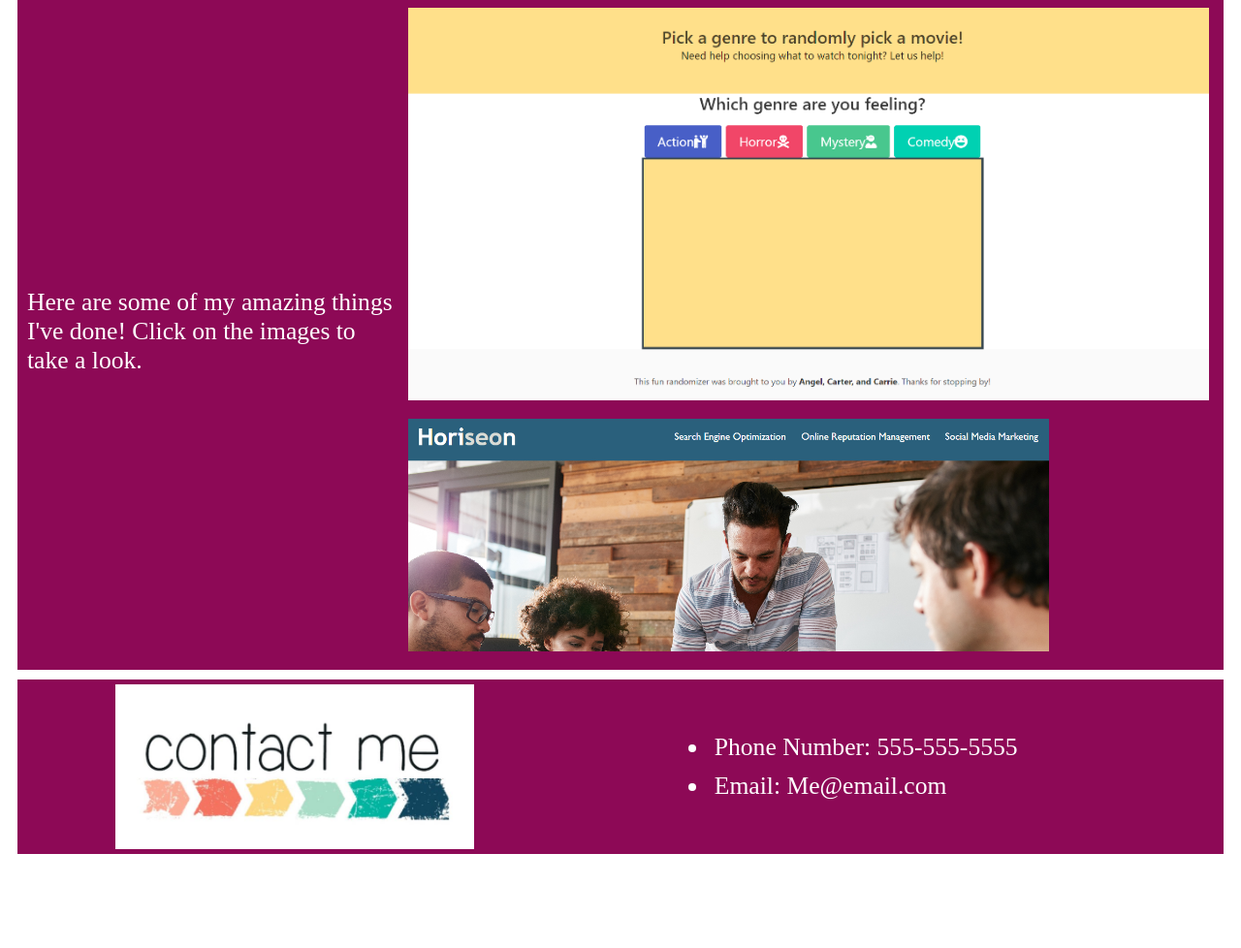
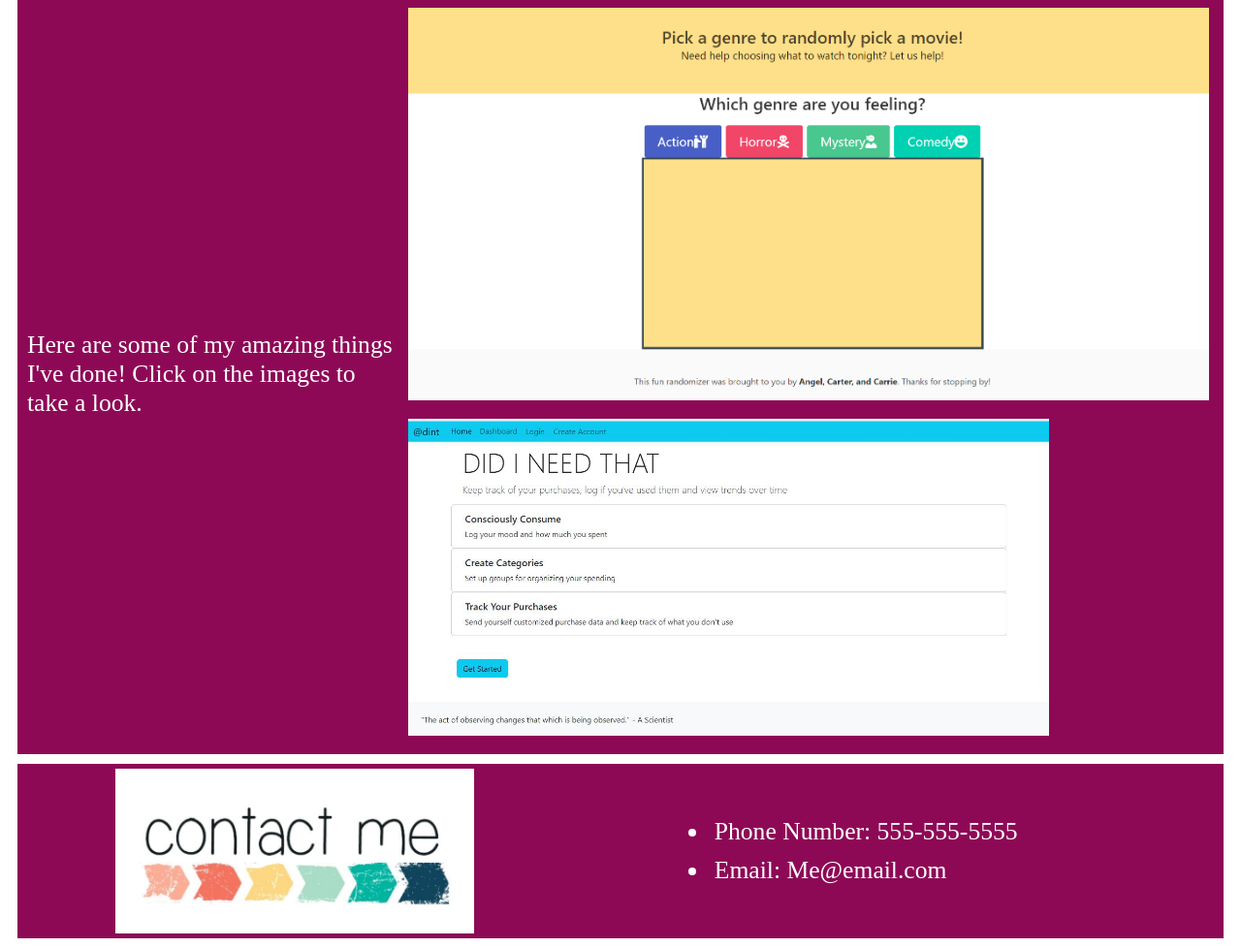
Before and after one commit to CarrieLJ/css-portfolio, a plain HTML site: page index.html in a window 1280 px wide. Shown: the part 1215-2193 px from the top of the page at 97% size. Before the commit the page ends 2106 px from the top, so only its background shows below. Drawn offline with Linux system fonts and the light colour scheme.

Commit message:
updated one of my examples with Project 2 DID I NEED THAT

```diff
--- a/index.html
+++ b/index.html
@@ -50,7 +50,7 @@
                             <a href="https://carrielj.github.io/Project-1-Movie_Randomizer/"><img src="./assets.css/demo-screenshot-one.png" style="width: 100%;"> </a>
                         </div>
                         <div id="example-2" class="example-2">
-                            <a href="https://carrielj.github.io/html-semantics/"><img src="./assets.css/challenge-01.jpg" style="width: 80%;"> </a>
+                            <a href="https://did-i-need-that.herokuapp.com/"><img src="./assets.css/did_i_need_that.JPG" style="width: 80%;"> </a>
                         </div>
                     </section>
                 </div>
```
Also changed, not shown: assets.css/did_i_need_that.JPG (added).
